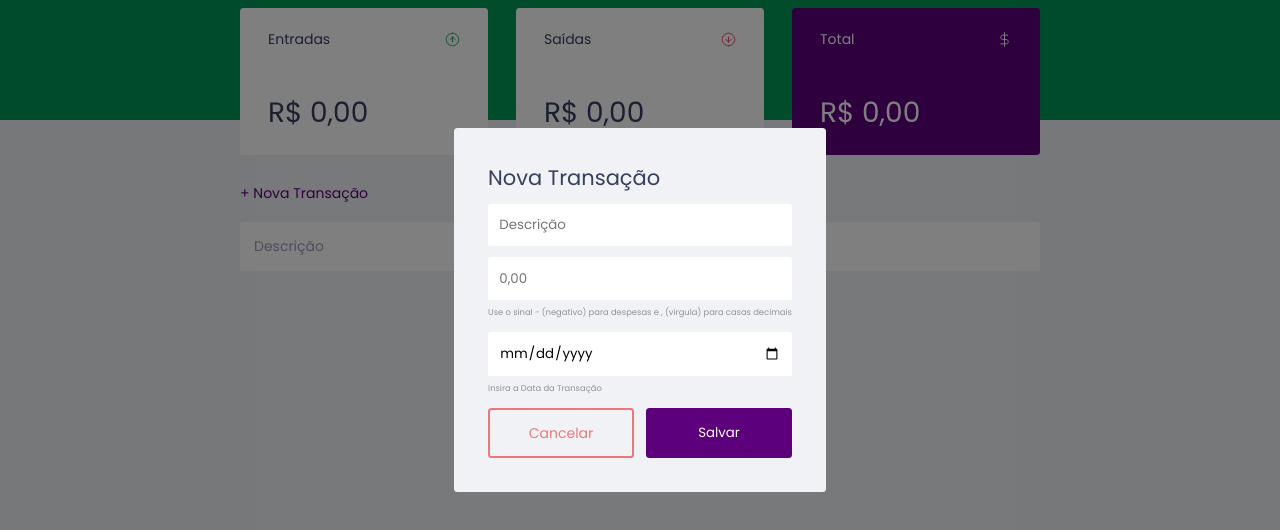
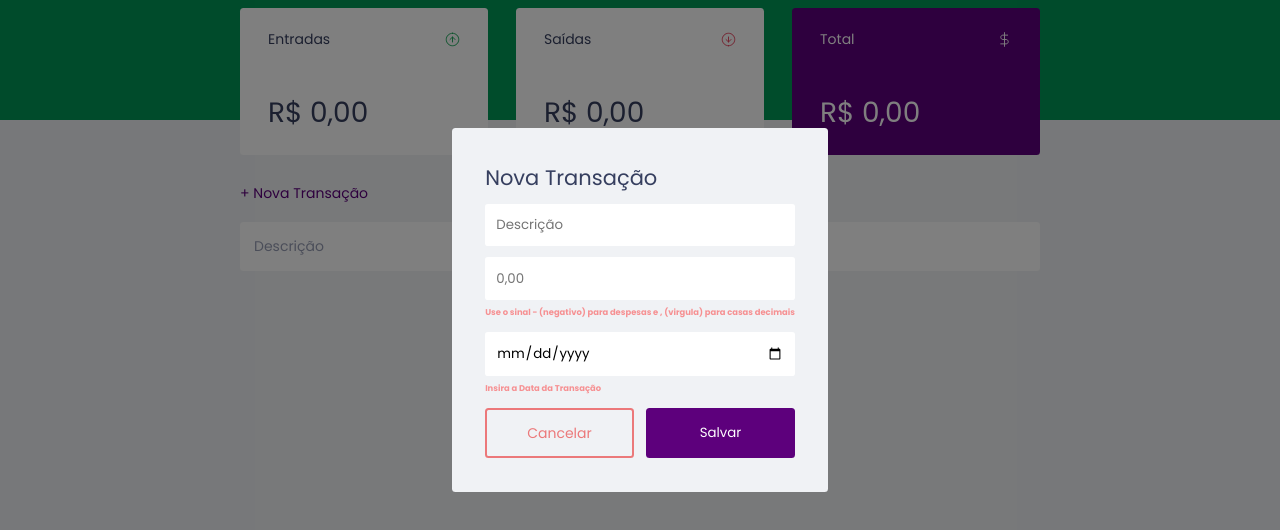
Before and after one commit to bielaugustos/maratonadiscoverI, a plain HTML site: page index.html in a window 1280 px wide. Both pictures are taken after a click on the link "+ Nova Transação". Shown: the part 90-620 px from the top of the page. Drawn offline with Linux system fonts and the light colour scheme.

Commit message:
(fix) review code

```diff
--- a/index.html
+++ b/index.html
@@ -4,7 +4,7 @@
 <head>
     <meta charset="UTF-8" />
     <meta name="viewport" content="width=device-width, initial-scale=1.0" />
-    <title>Personal Finances</title>
+    <title>Finanças Pessoais</title>
     <link rel="shortcut icon" href="./assets/total.svg">
 
     <link rel="stylesheet" href="./style.css">
@@ -100,7 +100,7 @@
 
 
     <footer class="container">
-        <p><strong>Rocketseat</strong> & Gabriel Savaccini ₢2022 </p>
+        <p><strong>Rocketseat</strong> & Gabriel Augusto ₢2022 </p>
     </footer>
 
     <script src="./script.js"></script>
--- a/style.css
+++ b/style.css
@@ -283,6 +283,11 @@ small{
     font-size: 0.6rem;
 }
 
+.help {
+    color: red;
+    font-weight: bold;
+}
+
 .input-group{
     margin-top: 0.8rem;
 }
```
